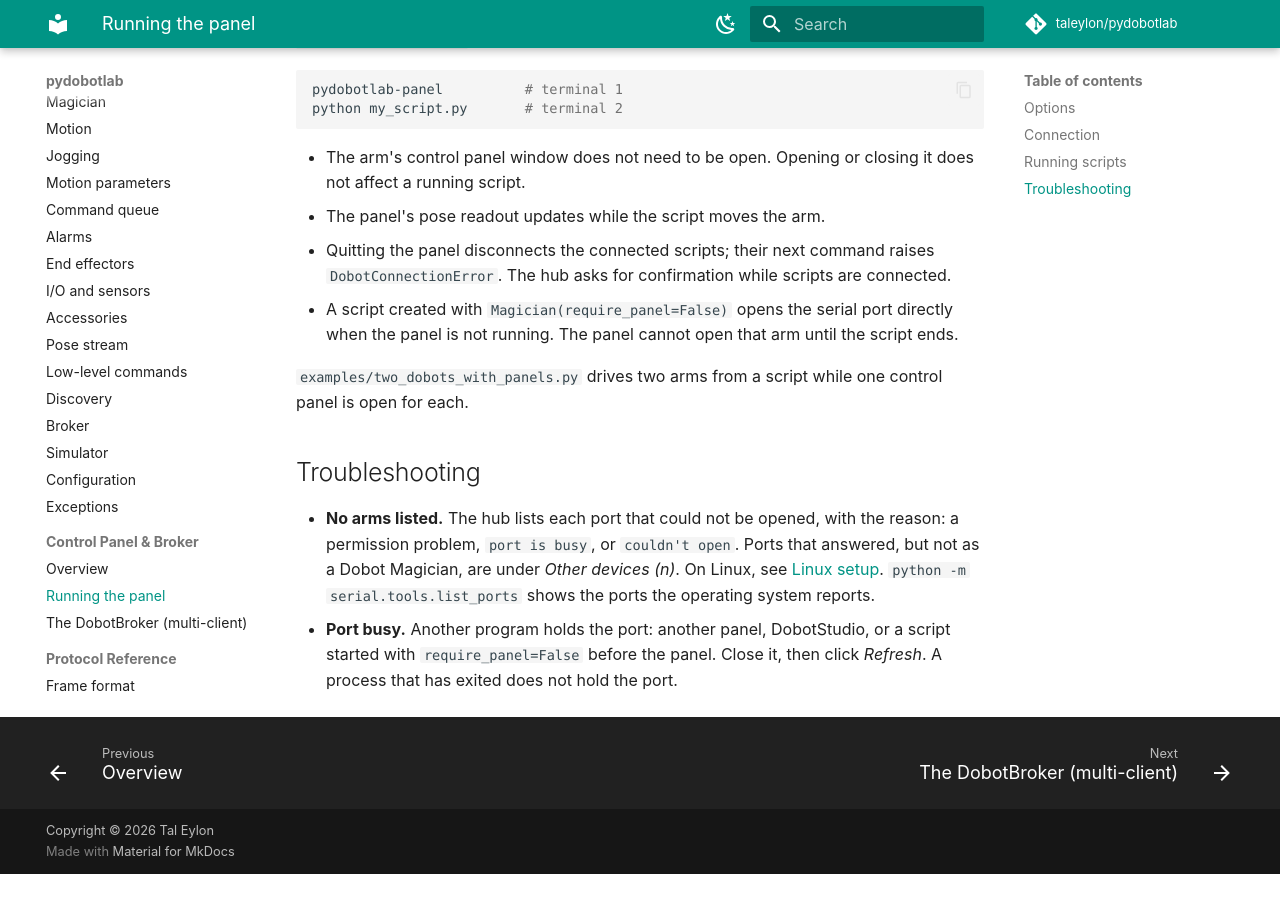
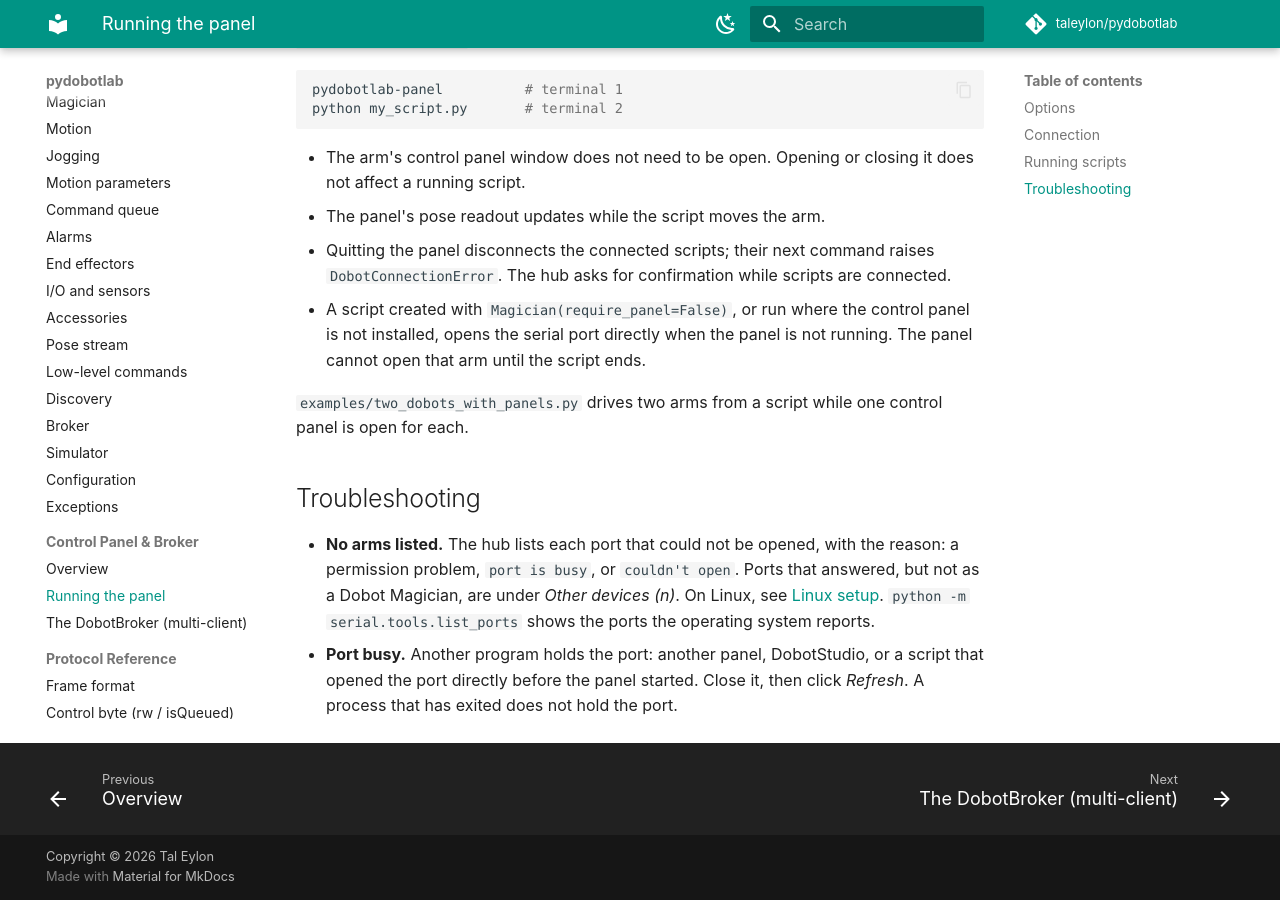
Before and after one commit to taleylon/pydobotlab, an MkDocs documentation site: the page built from docs/panel/running.md, in a window 1280 px wide and 900 px high, scrolled down 1147 px. Built offline with MkDocs 1.6.1 and Material for MkDocs 9.7.7, drawn with Linux system fonts in a browser that asks for light colours; comment, search, counter and statistics services are not loaded; before the commit the page ends 2021 px from its top, so only the background shows below that.

Commit message:
docs - panel

```diff
--- a/docs/panel/running.md
+++ b/docs/panel/running.md
@@ -42,11 +42,11 @@
 - The arm's control panel window does not need to be open. Opening or closing it does not affect a running script.
 - The panel's pose readout updates while the script moves the arm.
 - Quitting the panel disconnects the connected scripts; their next command raises `DobotConnectionError`. The hub asks for confirmation while scripts are connected.
-- A script created with `Magician(require_panel=False)` opens the serial port directly when the panel is not running. The panel cannot open that arm until the script ends.
+- A script created with `Magician(require_panel=False)`, or run where the control panel is not installed, opens the serial port directly when the panel is not running. The panel cannot open that arm until the script ends.
 
 `examples/two_dobots_with_panels.py` drives two arms from a script while one control panel is open for each.
 
 ## Troubleshooting
 
 - **No arms listed.** The hub lists each port that could not be opened, with the reason: a permission problem, `port is busy`, or `couldn't open`. Ports that answered, but not as a Dobot Magician, are under *Other devices (n)*. On Linux, see [Linux setup](../getting-started/linux.md). `python -m serial.tools.list_ports` shows the ports the operating system reports.
-- **Port busy.** Another program holds the port: another panel, DobotStudio, or a script started with `require_panel=False` before the panel. Close it, then click *Refresh*. A process that has exited does not hold the port.
+- **Port busy.** Another program holds the port: another panel, DobotStudio, or a script that opened the port directly before the panel started. Close it, then click *Refresh*. A process that has exited does not hold the port.
```
Also changed, not shown: docs/panel/broker.md (+1 -1 lines).
